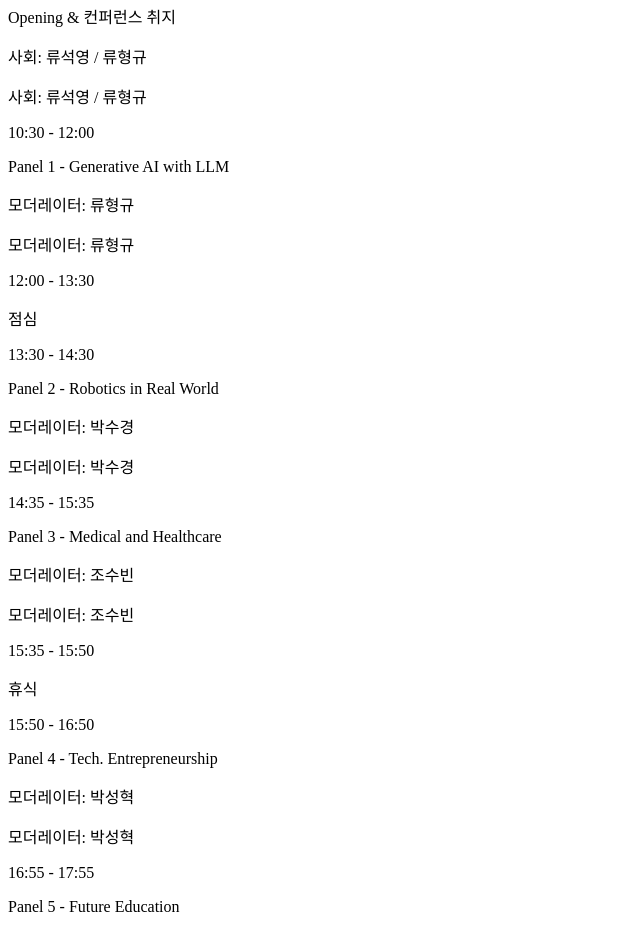
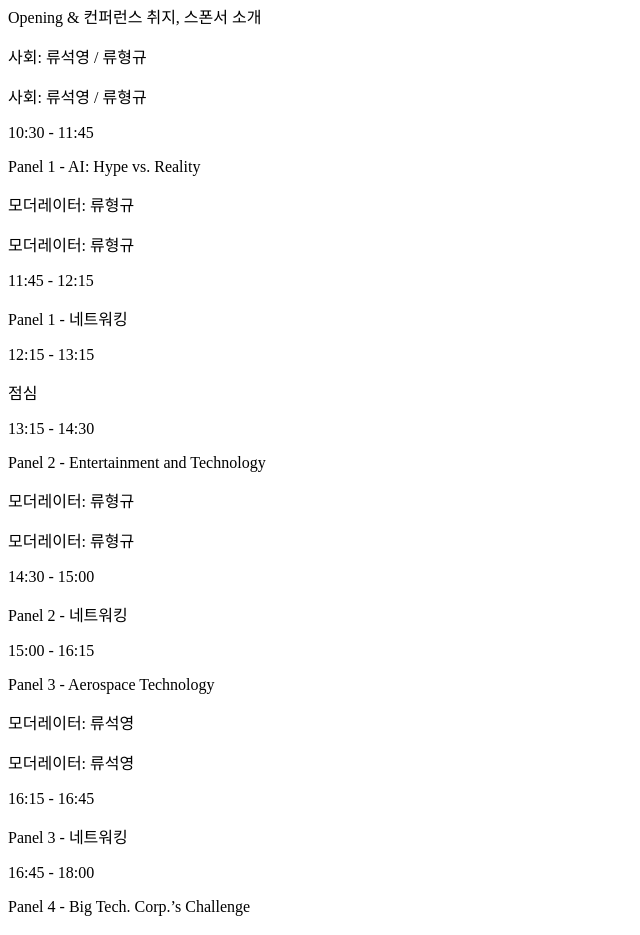
Before and after one commit to SSHS-PAY-IT-FORWARD/sshs-pay-it-forward.github.io, a React (Create React App) app: page / in a window 1280 px wide. Shown: the part 4960-5895 px from the top of the page, without its empty margins (0-640 px from the left). Built offline with nearby package versions, Linux system fonts and the light colour scheme; no server answers; the HTML template or start-up script is replaced by a standard one.

Commit message:
Update 2024 time table

```diff
--- a/src/data/time-table.js
+++ b/src/data/time-table.js
@@ -7,55 +7,63 @@ export default [
   },
   {
     time: "10:15 - 10:30",
-    content: "Opening & 컨퍼런스 취지",
+    content: "Opening & 컨퍼런스 취지, 스폰서 소개",
     more: "사회: 류석영 / 류형규",
     type: "opening",
   },
   {
-    time: "10:30 - 12:00",
-    content: "Panel 1 - Generative AI with LLM",
+    time: "10:30 - 11:45",
+    content: "Panel 1 - AI: Hype vs. Reality",
     more: "모더레이터: 류형규",
     type: "session",
   },
   {
-    time: "12:00 - 13:30",
+    time: "11:45 - 12:15",
+    content: "Panel 1 - 네트워킹",
+    type: "networking",
+  },
+  {
+    time: "12:15 - 13:15",
     content: "점심",
     more: "",
     type: "lunch",
   },
   {
-    time: "13:30 - 14:30",
-    content: "Panel 2 - Robotics in Real World",
-    more: "모더레이터: 박수경",
+    time: "13:15 - 14:30",
+    content: "Panel 2 - Entertainment and Technology",
+    more: "모더레이터: 류형규",
     type: "session",
   },
   {
-    time: "14:35 - 15:35",
-    content: "Panel 3 - Medical and Healthcare",
-    more: "모더레이터: 조수빈",
-    type: "session",
+    time: "14:30 - 15:00",
+    content: "Panel 2 - 네트워킹",
+    type: "networking",
   },
   {
-    time: "15:35 - 15:50",
-    content: "휴식",
-    more: "",
-    type: "break",
-  },
-  {
-    time: "15:50 - 16:50",
-    content: "Panel 4 - Tech. Entrepreneurship",
-    more: "모더레이터: 박성혁",
-    type: "session",
-  },
-  {
-    time: "16:55 - 17:55",
-    content: "Panel 5 - Future Education",
+    time: "15:00 - 16:15",
+    content: "Panel 3 - Aerospace Technology",
     more: "모더레이터: 류석영",
     type: "session",
   },
   {
-    time: "17:55 - 18:00",
-    content: "마무리",
+    time: "16:15 - 16:45",
+    content: "Panel 3 - 네트워킹",
+    type: "networking",
+  },
+  {
+    time: "16:45 - 18:00",
+    content: "Panel 4 - Big Tech. Corp.’s Challenge",
+    more: "모더레이터: 류석영",
+    type: "session",
+  },
+  {
+    time: "18:00 - 18:30",
+    content: "Panel 4 - 네트워킹",
+    type: "networking",
+  },
+  {
+    time: "18:30 - 19:00",
+    content: "마무리, 스폰서 PR 및 뒷풀이 안내",
     more: "사회: 류석영 / 류형규",
     type: "closing",
   },
```
